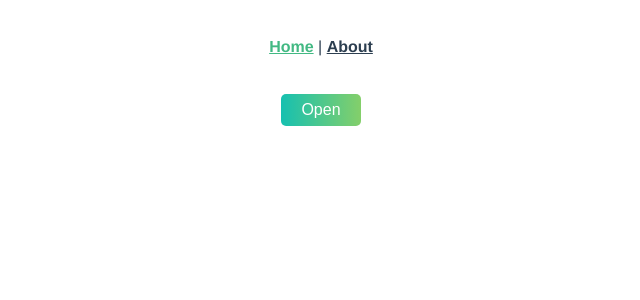
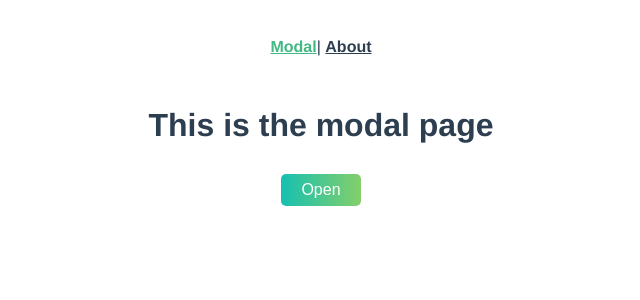
Before and after one commit to cjlaborde/vue-animations, a Vue app: page / in a window 1280 px wide. Shown: the top 300 px of the page, without its empty margins (319-959 px from the left). Built offline with nearby package versions, Linux system fonts and the light colour scheme.

Commit message:
Page Transitions

```diff
--- a/src/App.vue
+++ b/src/App.vue
@@ -1,10 +1,13 @@
 <template>
   <div id="app">
     <div id="nav">
-      <router-link to="/">Home</router-link> |
+      <router-link to="/">Modal</router-link>|
       <router-link to="/about">About</router-link>
     </div>
-    <router-view />
+    <!-- <transition name="fade" mode="out-in"> -->
+    <transition name="slide-fade" mode="out-in">
+      <router-view />
+    </transition>
   </div>
 </template>
 
@@ -52,4 +55,29 @@ button {
   border-radius: 2%;
   background-color: #e0e0e0;
 }
+/*** TRANSITIONS ***/
+.fade-enter,
+.fade-leave-to {
+  opacity: 0;
+}
+
+.fade-enter-active,
+.fade-leave-active {
+  transition: opacity 0.5s ease-out;
+}
+
+.slide-fade-enter {
+  transform: translateX(10px);
+  opacity: 0;
+}
+
+.slide-fade-enter-active,
+.slide-fade-leave-active {
+  transition: all 0.2s ease;
+}
+
+.slide-fade-leave-to {
+  transform: translateX(-10px);
+  opacity: 0;
+}
 </style>
--- a/src/router.js
+++ b/src/router.js
@@ -1,26 +1,25 @@
-import Vue from "vue";
-import Router from "vue-router";
-import Home from "./views/Home.vue";
+import Vue from 'vue'
+import Router from 'vue-router'
+import Modal from './views/Modal.vue'
 
-Vue.use(Router);
+Vue.use(Router)
 
 export default new Router({
-  mode: "history",
+  mode: 'history',
   base: process.env.BASE_URL,
-  routes: [
-    {
-      path: "/",
-      name: "home",
-      component: Home
+  routes: [{
+      path: '/',
+      name: 'modal',
+      component: Modal
     },
     {
-      path: "/about",
-      name: "about",
+      path: '/about',
+      name: 'about',
       // route level code-splitting
       // this generates a separate chunk (about.[hash].js) for this route
       // which is lazy-loaded when the route is visited.
       component: () =>
-        import(/* webpackChunkName: "about" */ "./views/About.vue")
+        import( /* webpackChunkName: "about" */ './views/About.vue')
     }
   ]
-});
+})
--- a/src/views/Home.vue
+++ b/src/views/Modal.vue
@@ -1,5 +1,6 @@
 <template>
   <div class="home">
+    <h1>This is the modal page</h1>
     <button @click="toggleModal">Open</button>
     <transition name="fade">
       <div v-if="isOpen" class="modal">
@@ -23,15 +24,3 @@ export default {
   }
 }
 </script>
-
-<style>
-.fade-enter,
-.fade-leave-to {
-  opacity: 0;
-}
-
-.fade-enter-active,
-.fade-leave-active {
-  transition: opacity 0.5s ease-out;
-}
-</style>
```
